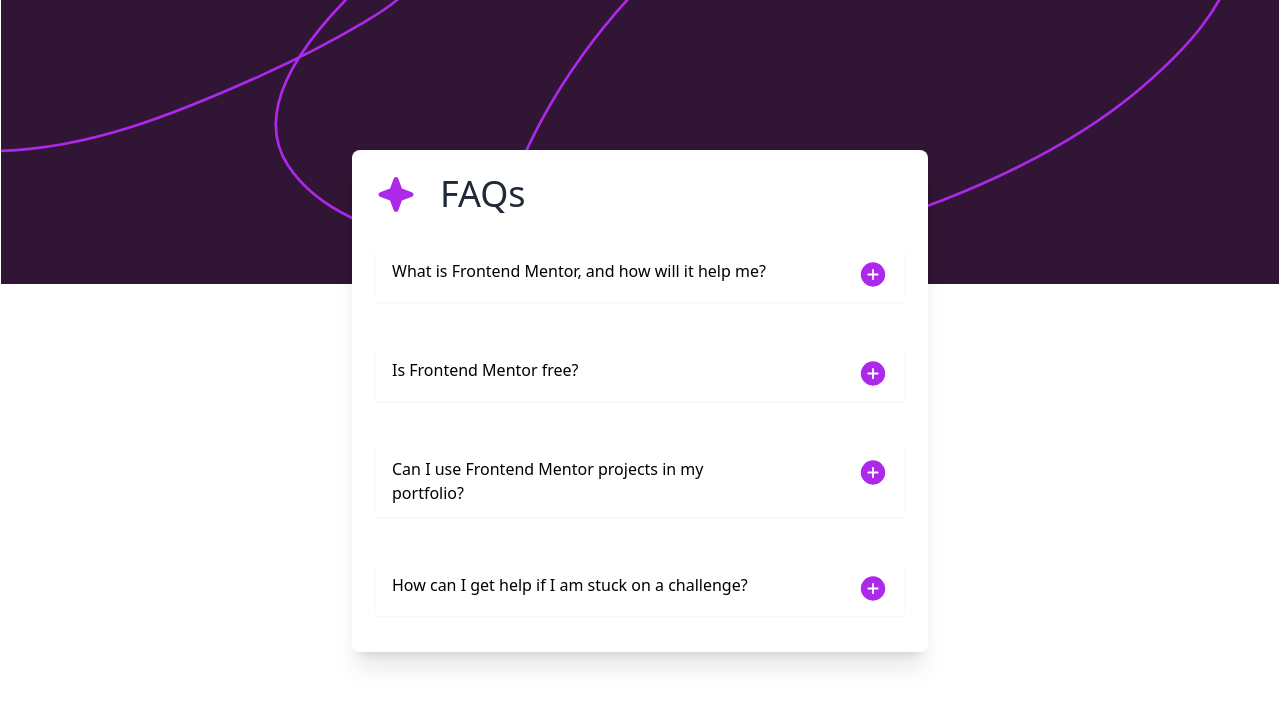
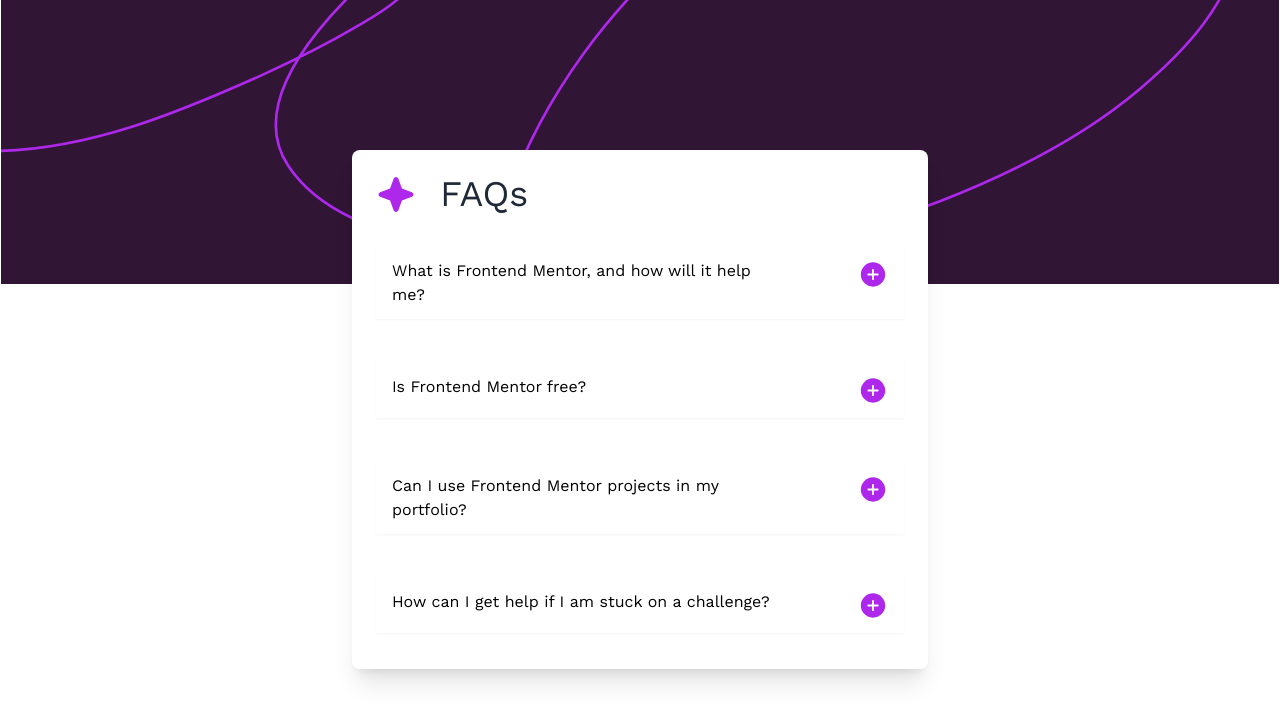
Before and after one commit to Hcmwebs/faq-accordion, a React (Vite) app: page / in a window 1280 px wide. Shown: the top 722 px of the page. Built offline with nearby package versions, Linux system fonts and the light colour scheme.

Commit message:
up dated the fonts

```diff
--- a/src/index.css
+++ b/src/index.css
@@ -3,6 +3,9 @@
 @tailwind utilities;
 
 @layer base {
+	html {
+		font-family: 'Work Sans', sans-serif;
+	}
 	body {
 		@apply grid grid-cols-1 place-items-center min-h-screen bg-white/50 bg-contain bg-no-repeat bg-top bg-mobile lg:bg-desktop;
 	}
```
